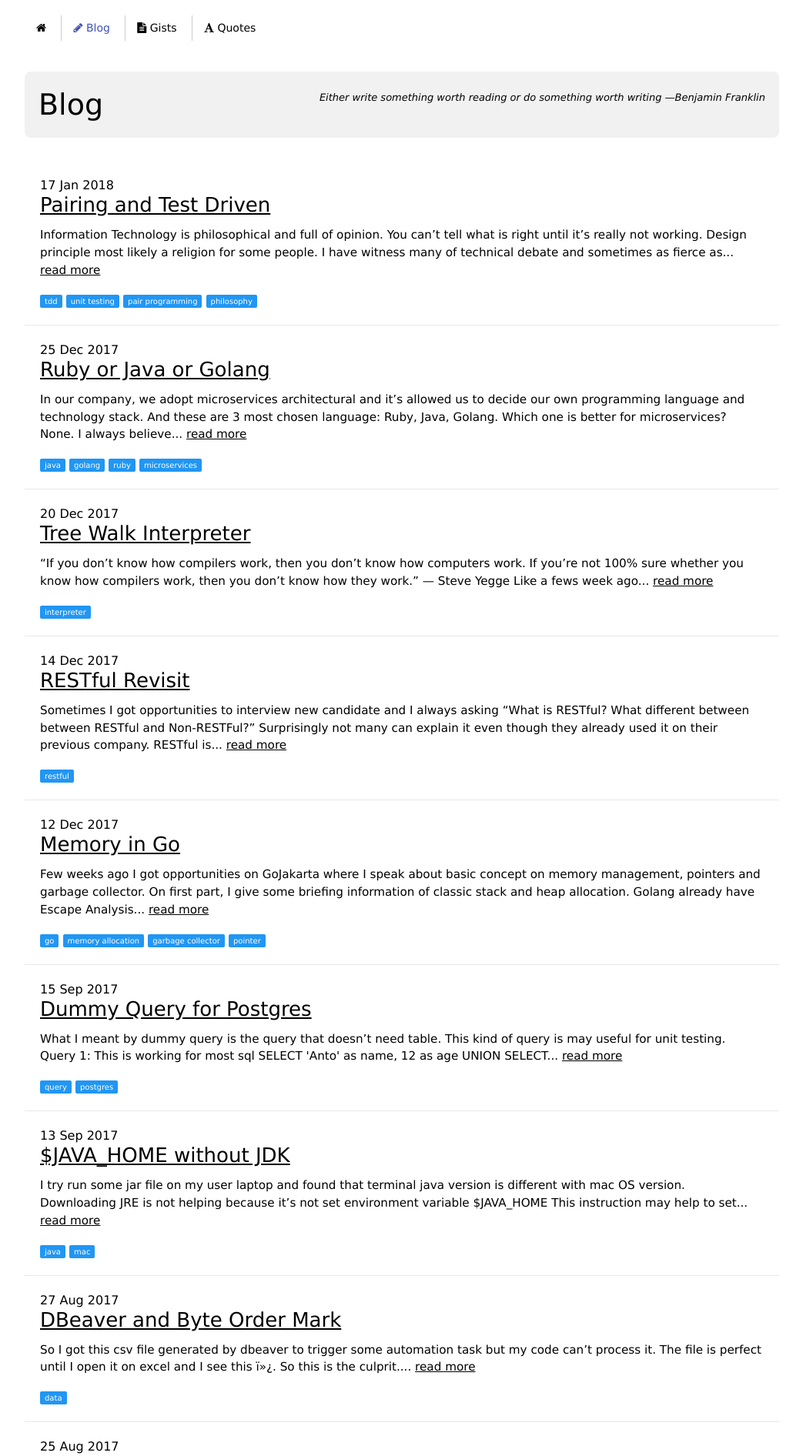
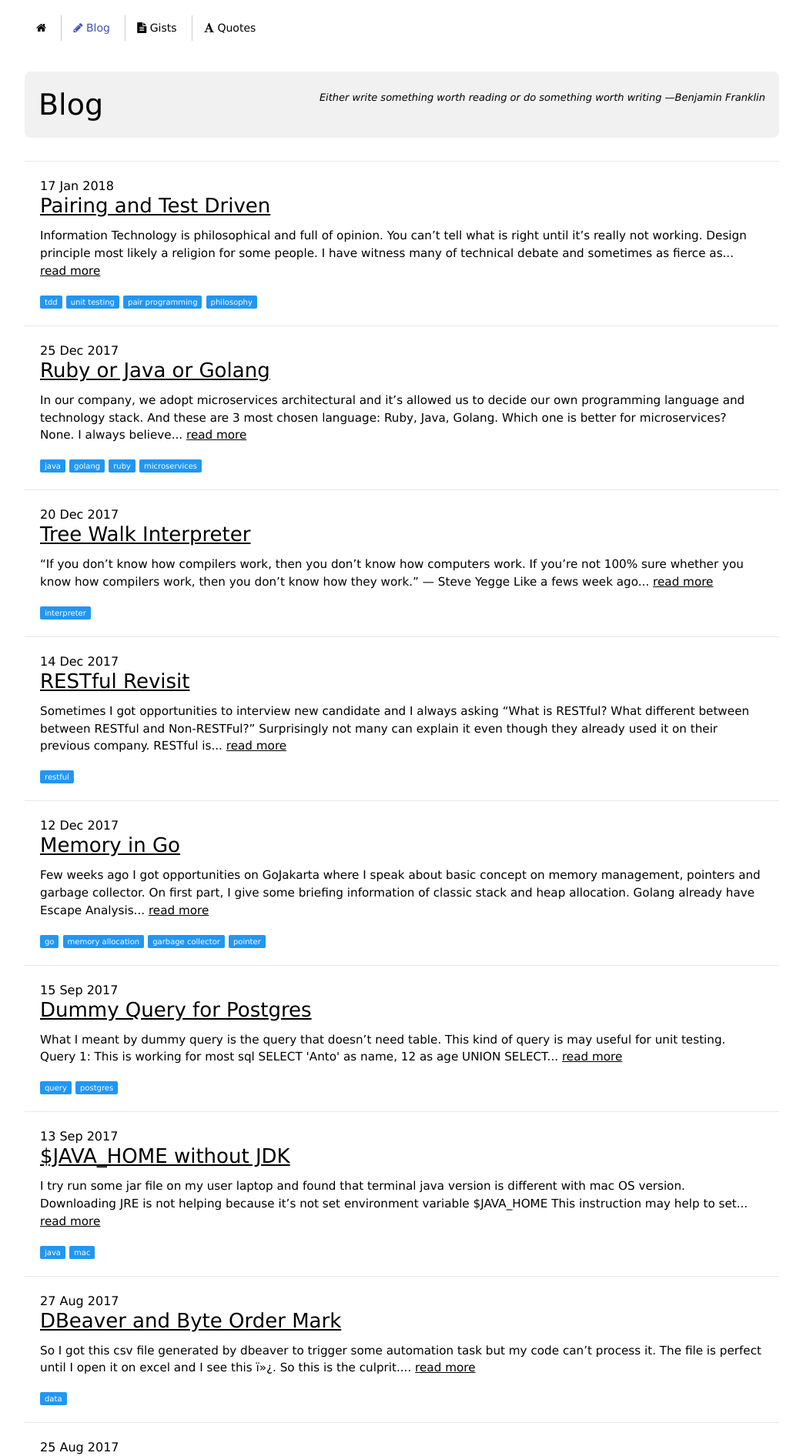
Before and after one commit to imantung/imantung.github.io, a Jekyll site: the page built from blog/index.html, in a window 1280 px wide. Shown: the top 1892 px of the page at 77% size, without its empty margins (118-1161 px from the left). Built offline with Jekyll 4.4.1, drawn with Linux system fonts in a browser that asks for light colours; nearby versions of some CDN libraries.

Commit message:
Fix footer margin

```diff
--- a/public/css/page.css
+++ b/public/css/page.css
@@ -1,13 +1,13 @@
 /*** page ******/
 
 .page-footer{
-  margin-top: 15px;
-  margin-bottom: 30px;
+  margin-top: 40px;
+  margin-bottom: 20px;
 }
 
 .page-content{
   margin-top: 40px;
-  margin-bottom: 50px;
+  margin-bottom: 0;
 }
 
 .page-links a{
--- a/public/css/post.css
+++ b/public/css/post.css
@@ -11,13 +11,14 @@
 .post-list{
   list-style: none;
   margin-top: 30px;
+  margin-bottom: 0;
   padding-left: 0;
 }
 
 .post-list li{
   margin: 0;
   padding: 20px 20px;
-  border-bottom: thin solid #E8E8E8;
+  border-top: thin solid #E8E8E8;
 }
 
 
```
